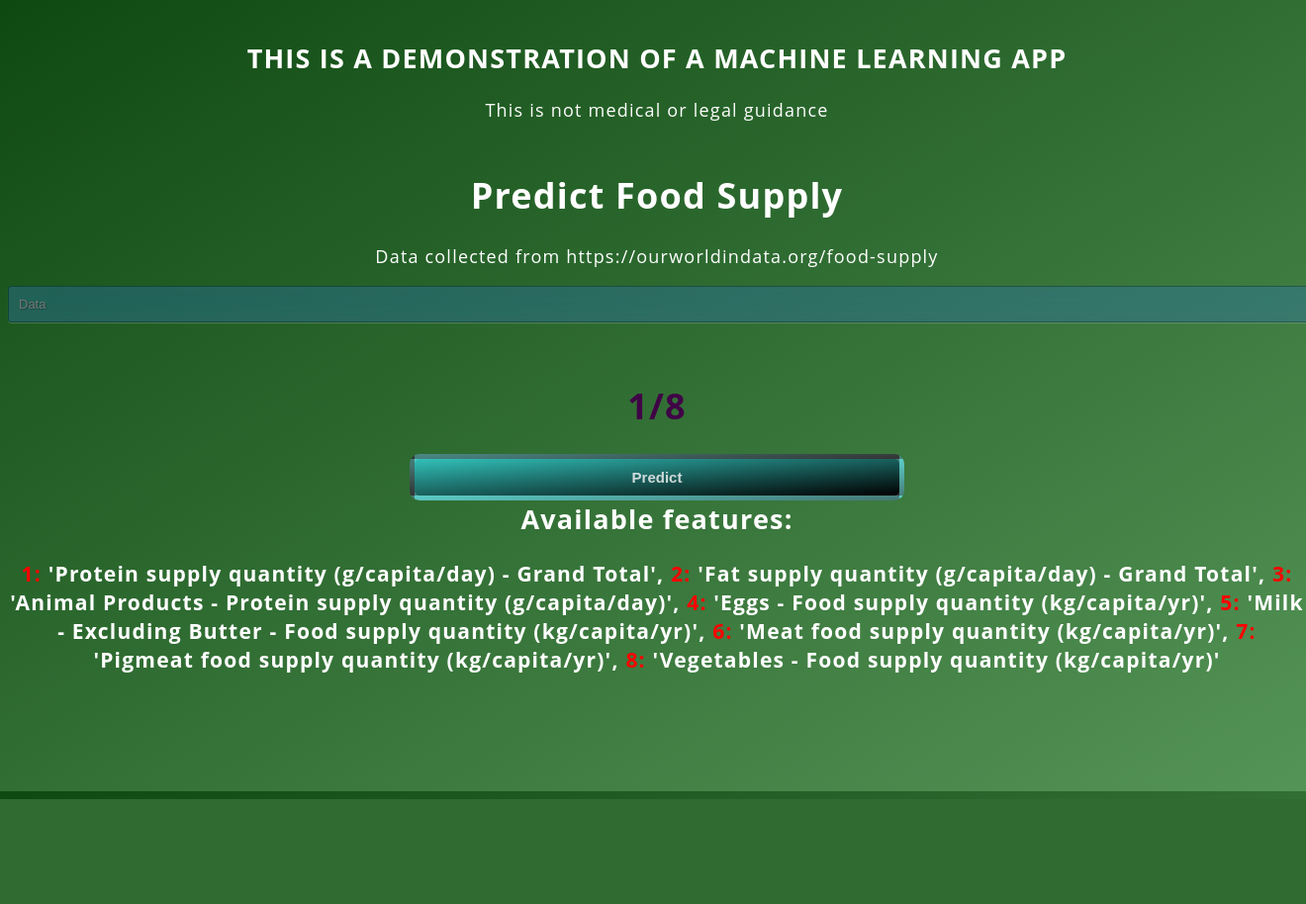
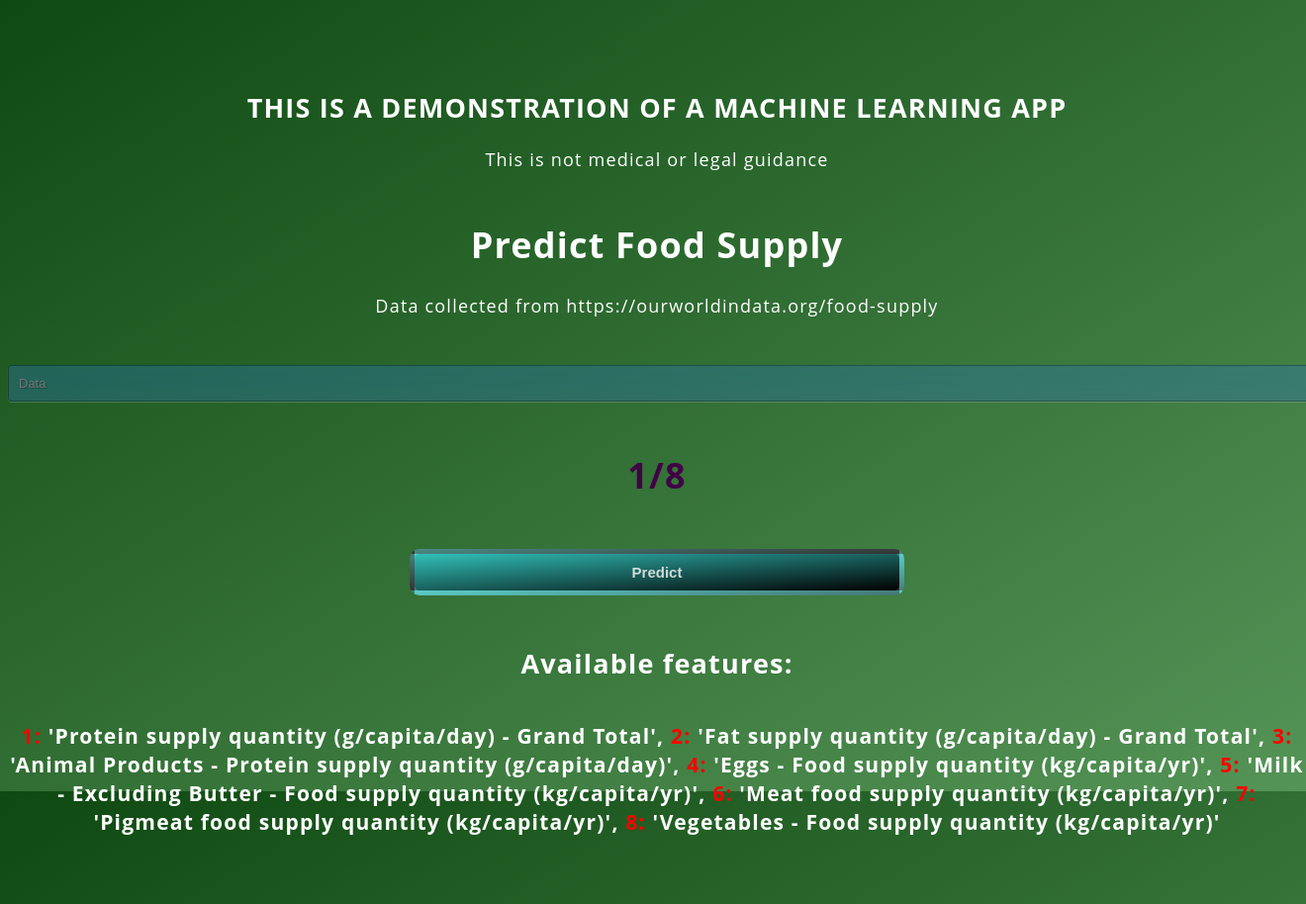
Before and after one commit to daBawse167/food-supply, a Flask app: page / in a window 1320 px wide; the page is wider, and only the part inside the window is pictured. Shown: that part at 99% size. Before the commit the page ends 808 px from the top of that part, so only its background shows below. Run offline with Flask 2, Linux system fonts and the light colour scheme.

Commit message:
Update style.css

```diff
--- a/static/style.css
+++ b/static/style.css
@@ -25,7 +25,11 @@ body {
 }
 
 .page h2{
-	margin-top: 0px;
+	margin-top: 50px;
+}
+
+.page h3{
+	margin-top: 40px;
 }
 
 .res{
@@ -38,7 +42,7 @@ body {
 
 input {
 	width: 100%;
-	margin-bottom: 10px;
+	margin-top: 30px;
 	background: rgba(23, 123, 216, 0.3);
 	border: none;
 	outline: none;
```
